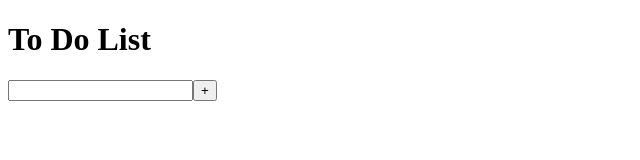
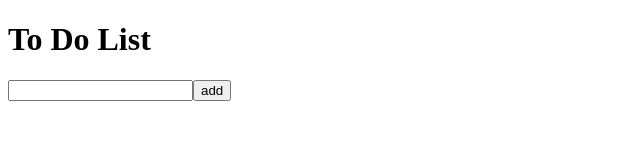
Before and after one commit to nikkichep/ToDo, a plain HTML site: page index.html in a window 1280 px wide. Shown: the full height of the page, 0-640 px from the left. Drawn offline with Linux system fonts and the light colour scheme.

Commit message:
making small changes

```diff
--- a/index.html
+++ b/index.html
@@ -8,7 +8,7 @@
 <body>
     <h1> To Do List</h1>
     <div class = "container">
-        <input id="inputField" type="text"><button id="addToDo">+</button>
+        <input id="inputField" type="text"><button id="addToDo">add</button>
         <div class="to-dos" id="toDoContainer"></div>
     </div>
     <script src="main.js"></script>
```
